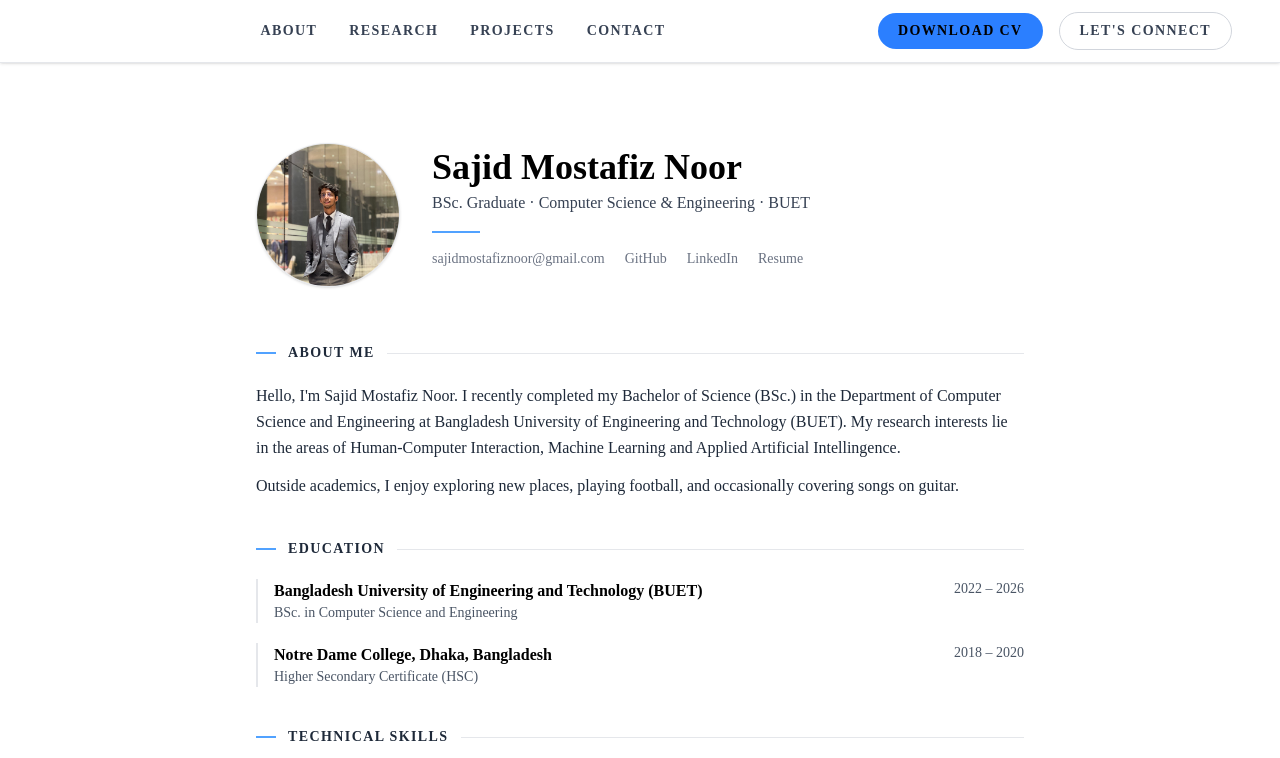
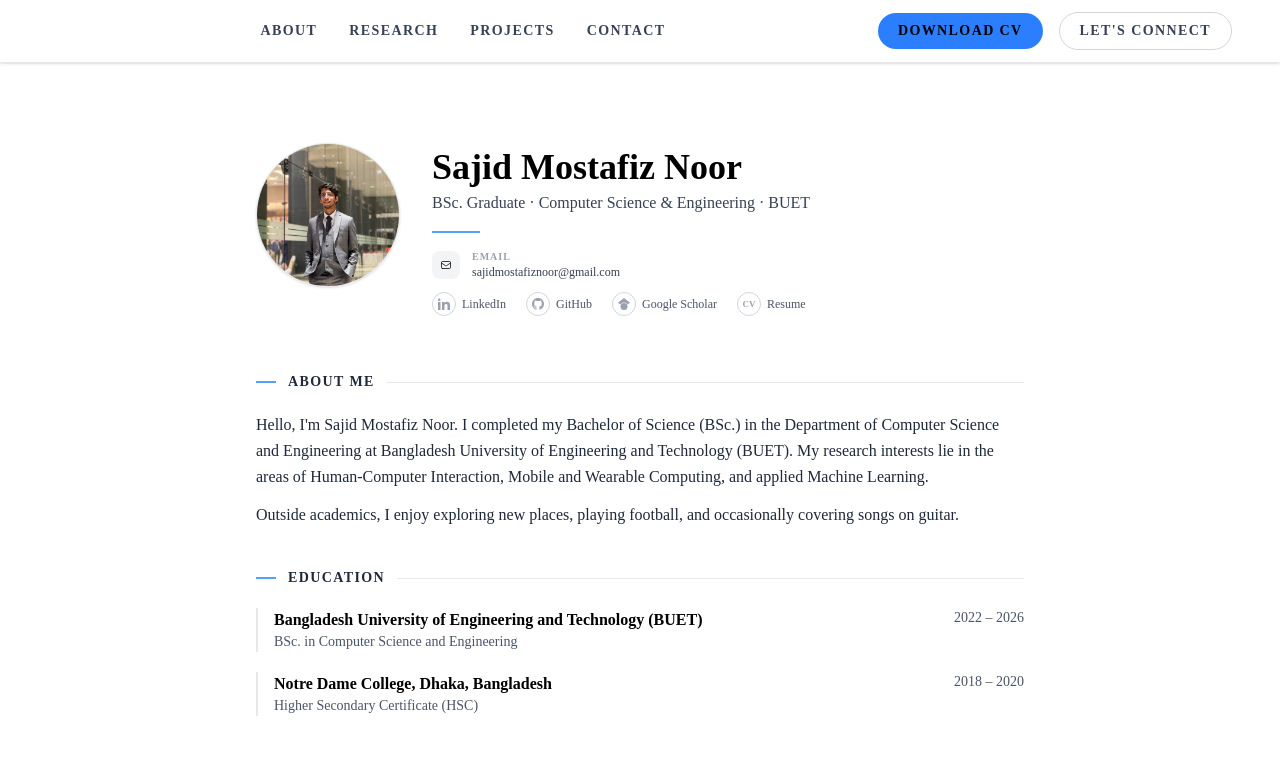
Before and after one commit to SajidNoor5051/Sajid-Noor-Portfolio, a React (Vite) app: page / in a window 1280 px wide. Shown: the top 758 px of the page. Built offline with nearby package versions, Linux system fonts and the light colour scheme.

Commit message:
Fixed Some Dates, And Footer texts

```diff
--- a/src/Sections/About.jsx
+++ b/src/Sections/About.jsx
@@ -71,34 +71,79 @@ const About = () => {
               BSc. Graduate · Computer Science &amp; Engineering · BUET
             </p>
             <div className="mt-4 w-12 h-0.5 bg-blue-400 mx-auto sm:mx-0" />
-            <div className="flex flex-wrap justify-center sm:justify-start gap-x-5 gap-y-1 mt-4 text-sm text-gray-500">
+
+            <div className="mt-4 flex justify-center sm:justify-start">
               <a
                 href="mailto:sajidmostafiznoor@gmail.com"
-                className="hover:text-blue-500 transition-colors"
+                className="flex items-center gap-3 group"
               >
-                sajidmostafiznoor@gmail.com
+                <span className="flex items-center justify-center w-7 h-7 rounded-lg border-gray-300 bg-gray-100 text-black flex-shrink-0">
+                  <svg xmlns="http://www.w3.org/2000/svg" className="h-3 w-3" fill="none" viewBox="0 0 24 24" stroke="currentColor">
+                    <path strokeLinecap="round" strokeLinejoin="round" strokeWidth={1.5} d="M3 8l7.89 5.26a2 2 0 002.22 0L21 8M5 19h14a2 2 0 002-2V7a2 2 0 00-2-2H5a2 2 0 00-2 2v10a2 2 0 002 2z" />
+                  </svg>
+                </span>
+                <span className="text-left">
+                  <span className="block text-[10px] font-semibold tracking-widest text-gray-400 uppercase">
+                    Email
+                  </span>
+                  <span className="block text-xs text-gray-700 group-hover:text-blue-500 transition-colors">
+                    sajidmostafiznoor@gmail.com
+                  </span>
+                </span>
               </a>
+            </div>
+
+            <div className="flex flex-nowrap justify-center sm:justify-start items-center gap-x-3 sm:gap-x-5 mt-3 text-[11px] sm:text-xs text-gray-600 overflow-x-auto">
+              <a
+                href="https://www.linkedin.com/in/sajid-mostafiz-noor-1485b4319/"
+                target="_blank"
+                rel="noopener noreferrer"
+                className="flex items-center gap-1.5 whitespace-nowrap hover:text-blue-500 transition-colors group"
+              >
+                <span className="flex items-center justify-center w-6 h-6 rounded-full border border-gray-300 text-gray-400 flex-shrink-0 group-hover:border-blue-400">
+                  <svg viewBox="0 0 24 24" fill="currentColor" className="w-3 h-3">
+                    <path d="M4.98 3.5c0 1.381-1.11 2.5-2.48 2.5s-2.48-1.119-2.48-2.5c0-1.38 1.11-2.5 2.48-2.5s2.48 1.12 2.48 2.5zm.02 4.5h-5v16h5v-16zm7.982 0h-4.968v16h4.969v-8.399c0-4.67 6.029-5.052 6.029 0v8.399h4.988v-10.131c0-7.88-8.922-7.593-11.018-3.714v-2.155z" />
+                  </svg>
+                </span>
+                LinkedIn
+              </a>
+
               <a
                 href="https://github.com/SajidNoor5051"
                 target="_blank"
                 rel="noopener noreferrer"
-                className="hover:text-blue-500 transition-colors"
+                className="flex items-center gap-1.5 whitespace-nowrap hover:text-blue-500 transition-colors group"
               >
+                <span className="flex items-center justify-center w-6 h-6 rounded-full border border-gray-300 text-gray-400 flex-shrink-0 group-hover:border-blue-400">
+                  <svg viewBox="0 0 24 24" fill="currentColor" className="w-3 h-3">
+                    <path d="M12 0c-6.626 0-12 5.373-12 12 0 5.302 3.438 9.8 8.207 11.387.599.111.793-.261.793-.577v-2.234c-3.338.726-4.033-1.416-4.033-1.416-.546-1.387-1.333-1.756-1.333-1.756-1.089-.745.083-.729.083-.729 1.205.084 1.839 1.237 1.839 1.237 1.07 1.834 2.807 1.304 3.492.997.107-.775.418-1.305.762-1.604-2.665-.305-5.467-1.334-5.467-5.931 0-1.311.469-2.381 1.236-3.221-.124-.303-.535-1.524.117-3.176 0 0 1.008-.322 3.301 1.23.957-.266 1.983-.399 3.003-.404 1.02.005 2.047.138 3.006.404 2.291-1.552 3.297-1.23 3.297-1.23.653 1.653.242 2.874.118 3.176.77.84 1.235 1.911 1.235 3.221 0 4.609-2.807 5.624-5.479 5.921.43.372.823 1.102.823 2.222v3.293c0 .319.192.694.801.576 4.765-1.589 8.199-6.086 8.199-11.386 0-6.627-5.373-12-12-12z" />
+                  </svg>
+                </span>
                 GitHub
               </a>
+
               <a
-                href="https://www.linkedin.com/in/sajid-mostafiz-noor-1485b4319/"
+                href="https://scholar.google.com/citations?user=HPOB0LwAAAAJ&hl=en"
                 target="_blank"
                 rel="noopener noreferrer"
-                className="hover:text-blue-500 transition-colors"
+                className="flex items-center gap-1.5 whitespace-nowrap hover:text-blue-500 transition-colors group"
               >
-                LinkedIn
+                <span className="flex items-center justify-center w-6 h-6 rounded-full border border-gray-300 text-gray-400 flex-shrink-0 group-hover:border-blue-400">
+                  <svg viewBox="0 0 24 24" fill="currentColor" className="w-3 h-3">
+                    <path d="M12 24a7 7 0 1 1 0-14 7 7 0 0 1 0 14zm0-24L0 9.5l4.838 3.73A7.961 7.961 0 0 1 12 9a7.961 7.961 0 0 1 7.162 4.23L24 9.5 12 0z" />
+                  </svg>
+                </span>
+                Google Scholar
               </a>
+
               <a
                 href="/Sajid-Noor-Portfolio/Sajid_Noor_Resume_2026.pdf"
                 download
-                className="hover:text-blue-500 transition-colors"
+                className="flex items-center gap-1.5 whitespace-nowrap hover:text-blue-500 transition-colors group"
               >
+                <span className="flex items-center justify-center w-6 h-6 rounded-full border border-gray-300 text-gray-400 text-[9px] font-bold flex-shrink-0 group-hover:border-blue-400">
+                  CV
+                </span>
                 Resume
               </a>
             </div>
@@ -109,10 +154,10 @@ const About = () => {
         <div className="mb-10">
           <SectionHeading>About Me</SectionHeading>
           <p className="text-base text-gray-800 leading-relaxed mb-3">
-            Hello, I'm Sajid Mostafiz Noor. I recently completed my Bachelor of Science (BSc.)
+            Hello, I'm Sajid Mostafiz Noor. I completed my Bachelor of Science (BSc.)
             in the Department of Computer Science and Engineering at Bangladesh University of
             Engineering and Technology (BUET).
-            My research interests lie in the areas of Human-Computer Interaction, Machine Learning and Applied Artificial Intellingence.
+            My research interests lie in the areas of Human-Computer Interaction, Mobile and Wearable Computing, and applied Machine Learning.
           </p>
           <p className="text-base text-gray-800 leading-relaxed">
             Outside academics, I enjoy exploring new places, playing
--- a/src/Sections/Footer.jsx
+++ b/src/Sections/Footer.jsx
@@ -12,42 +12,15 @@ const Footer = () => {
     <footer className="bg-portfolio-background border-t border-gray-100 py-8 font-style">
       <div className="container mx-auto px-4 md:px-8 lg:px-16 max-w-4xl">
 
-        <div className="flex flex-col items-center text-center gap-4">
+        <div className="text-center">
+          <p className="text-sm text-gray-400">
+            © Sajid Noor . Last update on :{" "}
+            {new Date().toLocaleDateString("en-US", {
+              month: "short",
+              day: "numeric",
+              year: "numeric",
+            })}
 
-          {/* Brand */}
-          <div>
-            <p className="text-sm font-bold text-black">Sajid Mostafiz Noor</p>
-            {/* <p className="text-xs text-gray-400 mt-0.5">
-              Full-Stack Developer &amp; Researcher
-            </p> */}
-          </div>
-
-          {/* Nav links */}
-          <div className="flex flex-wrap justify-center gap-x-6 gap-y-2">
-            {navLinks.map((link) => (
-              <a
-                key={link.href}
-                href={link.href}
-                className="text-xs font-semibold uppercase tracking-widest text-gray-500 hover:text-blue-500 transition-colors"
-              >
-                {link.label}
-              </a>
-            ))}
-          </div>
-
-          {/* Email */}
-          <a
-            href="mailto:sajidmostafiznoor@gmail.com"
-            className="text-xs text-gray-500 hover:text-blue-500 transition-colors"
-          >
-            sajidmostafiznoor@gmail.com
-          </a>
-
-        </div>
-
-        <div className="mt-6 pt-4 border-t border-gray-100 text-center">
-          <p className="text-xs text-gray-400">
-            © {new Date().getFullYear()} Sajid Noor. All rights reserved.
           </p>
         </div>
 
--- a/src/Sections/Research.jsx
+++ b/src/Sections/Research.jsx
@@ -54,7 +54,7 @@ const Research = () => {
                   Undergraduate Thesis
                 </p>
                 <span className="text-gray-400 text-sm whitespace-nowrap">
-                  2025 – Present
+                  2025 – 2026
                 </span>
               </div>
               <p className="text-sm text-gray-600 mb-2">
@@ -278,7 +278,7 @@ const Research = () => {
                   </p>
 
                   <p className="text-base text-gray-800 leading-relaxed mb-3">
-                    This case study extends our prior UbiComp/ISWC work by
+                    This study extends our prior UbiComp/ISWC work by
                     exploring how physiological heat-stress data, specifically
                     relative cardiac cost (RCC), can be translated into
                     culturally familiar rickshaw art for Dhaka's rickshaw
```
Also changed, not shown: 1 other file (tests, documents, lock files or other folders).
